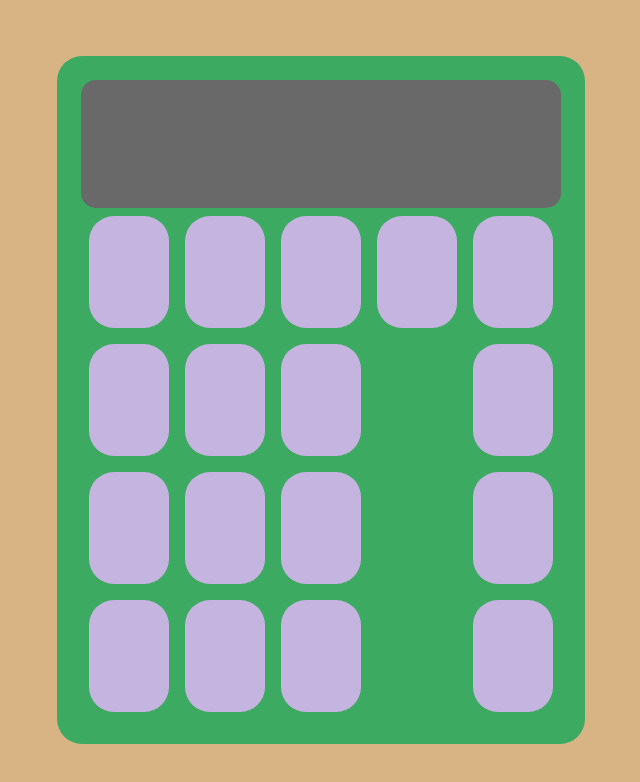
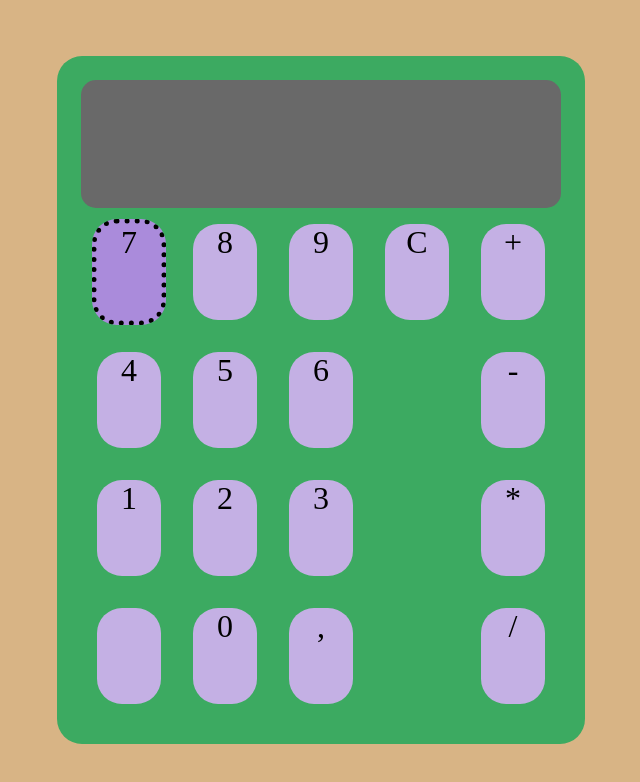
Before and after one commit to Freshynex/Javascript-Calculator, a plain HTML site: page index.html in a window 1280 px wide. Shown: the whole page, without its empty margins (319-959 px from the left). Drawn offline with Linux system fonts and the light colour scheme.

Commit message:
Added Css class for button when pressed.

```diff
--- a/index.html
+++ b/index.html
@@ -10,23 +10,23 @@
     <div class="maincontainer">
       <div class="calculatorbody">
         <div class="displayfield"></div>
-        <div class="calcbtn 7btn"></div>
-        <div class="calcbtn 8btn"></div>
-        <div class="calcbtn 9btn"></div>
-        <div class="calcbtn Cbtn"></div>
-        <div class="calcbtn +btn"></div>
-        <div class="calcbtn 4btn"></div>
-        <div class="calcbtn 5btn"></div>
-        <div class="calcbtn 6btn"></div>
-        <div class="calcbtn -btn"></div>
-        <div class="calcbtn 1btn"></div>
-        <div class="calcbtn 2btn"></div>
-        <div class="calcbtn 3btn"></div>
-        <div class="calcbtn multbtn"></div>
+        <div class="calcbtn 7btn pressed">7</div>
+        <div class="calcbtn 8btn">8</div>
+        <div class="calcbtn 9btn">9</div>
+        <div class="calcbtn Cbtn">C</div>
+        <div class="calcbtn +btn">+</div>
+        <div class="calcbtn 4btn">4</div>
+        <div class="calcbtn 5btn">5</div>
+        <div class="calcbtn 6btn">6</div>
+        <div class="calcbtn -btn">-</div>
+        <div class="calcbtn 1btn">1</div>
+        <div class="calcbtn 2btn">2</div>
+        <div class="calcbtn 3btn">3</div>
+        <div class="calcbtn multbtn">*</div>
         <div class="calcbtn delbtn"></div>
-        <div class="calcbtn 0btn"></div>
-        <div class="calcbtn fractbtn"></div>
-        <div class="calcbtn divbtn"></div>
+        <div class="calcbtn 0btn">0</div>
+        <div class="calcbtn fractbtn">,</div>
+        <div class="calcbtn divbtn">/</div>
       </div>
     </div>
   </body>
--- a/style.css
+++ b/style.css
@@ -40,9 +40,22 @@ body{
     min-height: 2em;
     max-height: 10em;
     min-width: 2em;
-    background-color: rgb(197, 180, 224);
+    background-color: #c4b0e4;
     border-radius: 25px;
     margin: 0.5em;
+    text-align: center;
+    font-size: 2em;
+
+}
+
+.pressed{
+    border-width: 5px;
+    margin: auto;
+    border-style: dotted;
+    border-color: black;
+    height: 3em;
+    width: 1.7em;
+    background-color: #aa8bdb;
 }
 
 .calcbtn.-btn{
```
